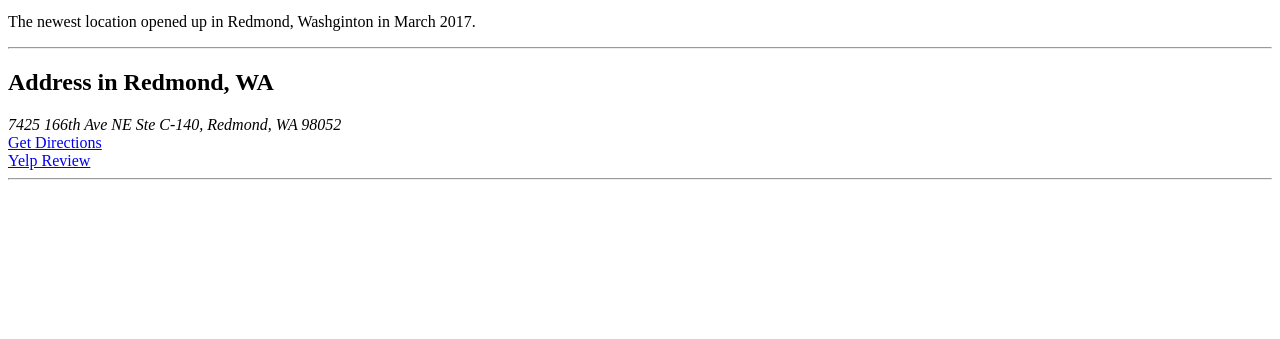
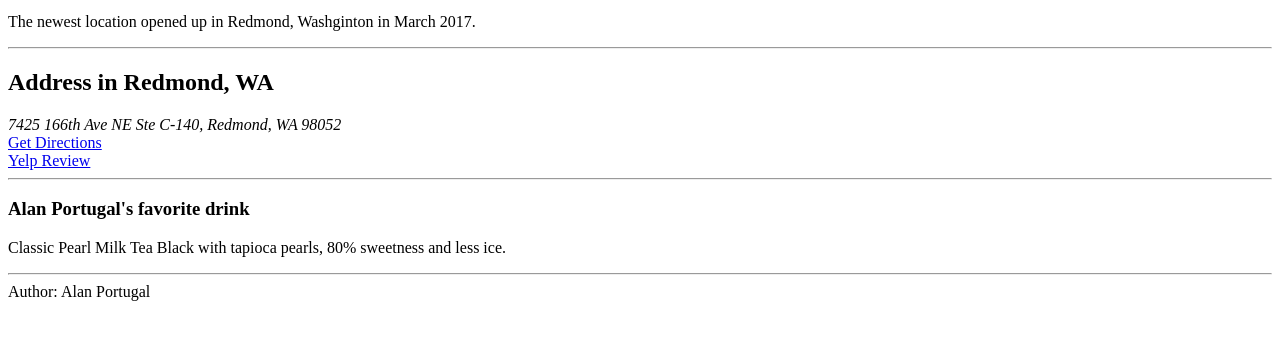
Before and after one commit to alanportugal/semantic_tags, a plain HTML site: page index.html in a window 1280 px wide. Shown: the part 119-458 px from the top of the page. Drawn offline with Linux system fonts and the light colour scheme.

Commit message:
Added a <section> about Alan's favorite drink and a .<footer> stating the author.

```diff
--- a/index.html
+++ b/index.html
@@ -1,8 +1,11 @@
 <!DOCTYPE html>
 <html>
 <meta charset="utf-8">
+
 <title>ShareTea Redmond</title>
+
 <body>
+
   <h1>ShareTea Redmond</h1>
   <article>
     <p>Established in 1992, ShareTea started off as a Take-Out business for black tea and pearl milk tea drinks in Taipei, Taiwan. Since then, ShareTea has opened many branches and franchises in 18 countries such as the United States, UK, Australia, Singapore, Indonesia. They currently have over 450 stores.</p>
@@ -16,7 +19,16 @@
       <a href="https://www.yelp.com/biz/sharetea-redmond-3?osq=ShareTea">Yelp Review</a>
     </nav>
     <hr />
+  </article>
 
-  </article>
+  <section>
+    <h3>Alan Portugal's favorite drink</h3>
+    <p>Classic Pearl Milk Tea Black with tapioca pearls, 80% sweetness and less ice.</p>
+    <hr />
+  </section>
+
+  <footer>Author: Alan Portugal</footer>
+
 </body>
+
 </html>
```
